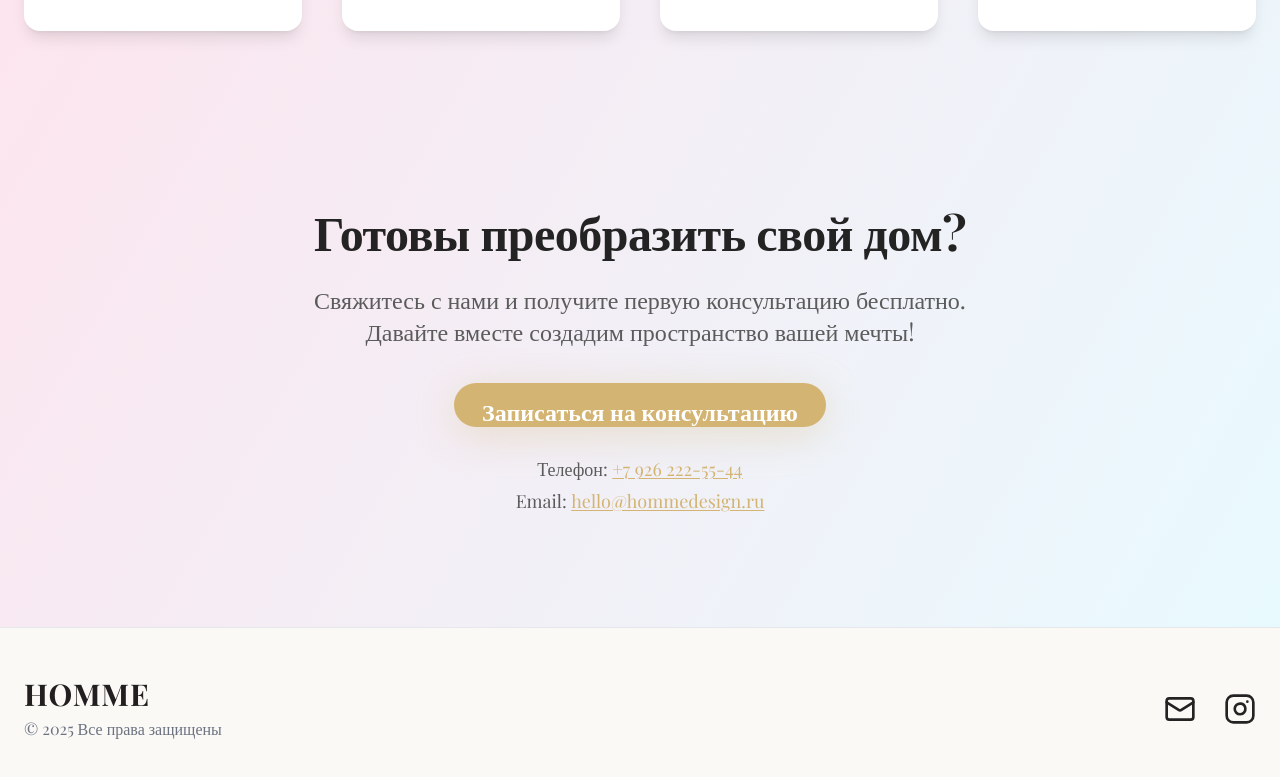
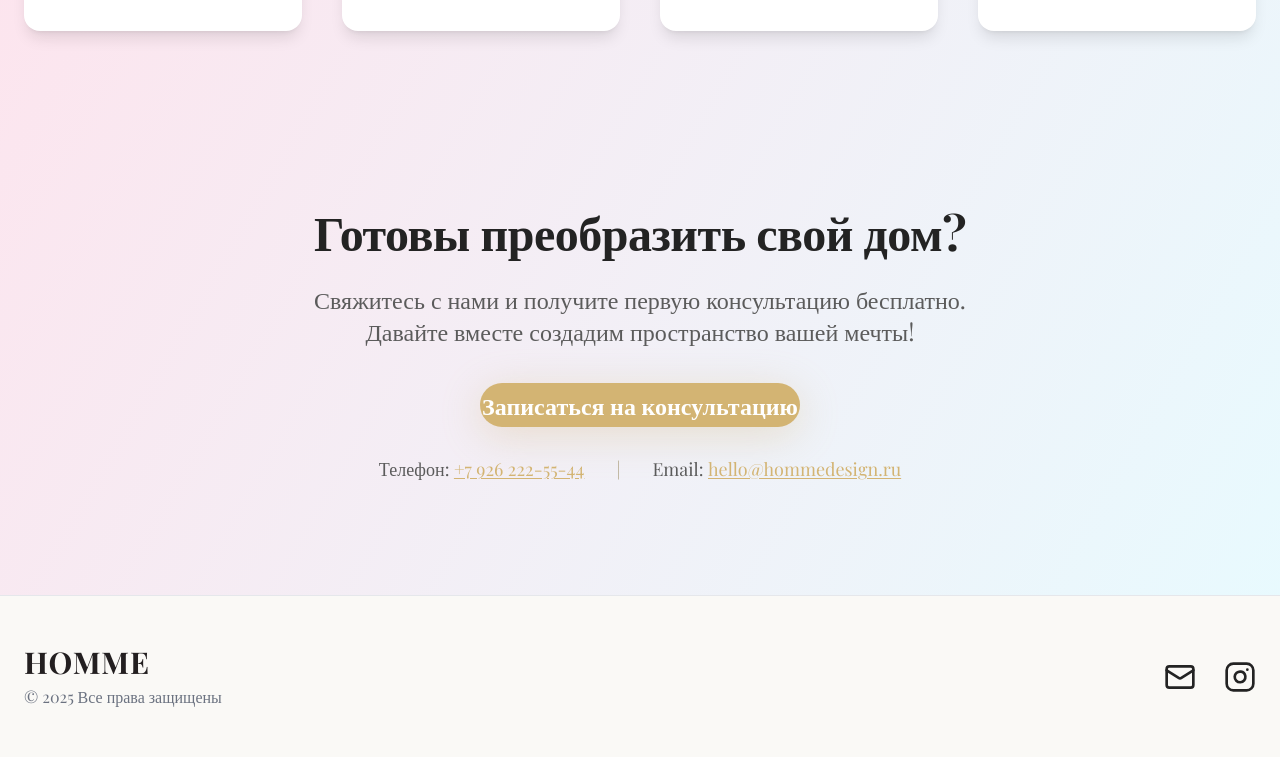
Before and after one commit to Lomonimus02/homme-visual-dreamscape, a React (Vite) app: page / in a window 1280 px wide. Shown: the part 2334-3111 px from the top of the page. Built offline with nearby package versions, Linux system fonts and the light colour scheme.

Commit message:
Fix: Button text alignment and contact info layout
Corrected the button text alignment in the CTA component and arranged the agency's phone number and email address side by side.

```diff
--- a/src/components/CTA.tsx
+++ b/src/components/CTA.tsx
@@ -9,8 +9,11 @@ const CTA = () => (
     <p className="max-w-2xl text-xl md:text-2xl mb-9 text-[#5B5B5B]">
       Свяжитесь с нами и получите первую консультацию бесплатно. Давайте вместе создадим пространство вашей мечты!
     </p>
-    <ConsultFormDialog />
-    <div className="flex flex-col gap-1 items-center mt-7 text-base md:text-lg text-[#5b5b5b]">
+    <div className="w-full flex justify-center">
+      {/* Добавляем явное выравнивание текста внутри кнопки */}
+      <ConsultFormDialog />
+    </div>
+    <div className="flex flex-col md:flex-row gap-1 md:gap-8 items-center mt-7 text-base md:text-lg text-[#5b5b5b]">
       <span>
         Телефон:&nbsp;
         <a
@@ -20,6 +23,7 @@ const CTA = () => (
           +7&nbsp;926&nbsp;222-55-44
         </a>
       </span>
+      <span className="hidden md:inline-block text-[#b0a485] select-none">|</span>
       <span>
         Email:&nbsp;
         <a
--- a/src/components/ConsultFormDialog.tsx
+++ b/src/components/ConsultFormDialog.tsx
@@ -42,10 +42,12 @@ const ConsultFormDialog = () => {
       <DialogTrigger asChild>
         <Button
           size="lg"
-          className="gold-btn text-xl md:text-2xl font-playfair inline-block shadow-xl px-10 py-4"
+          className="gold-btn text-xl md:text-2xl font-playfair inline-flex items-center justify-center w-full max-w-xs shadow-xl px-10 py-4"
           style={{ boxShadow: "0px 8px 40px 0px #d3b47350" }}
         >
-          Записаться на консультацию
+          <span className="w-full flex justify-center items-center">
+            Записаться на консультацию
+          </span>
         </Button>
       </DialogTrigger>
       <DialogContent>
```
